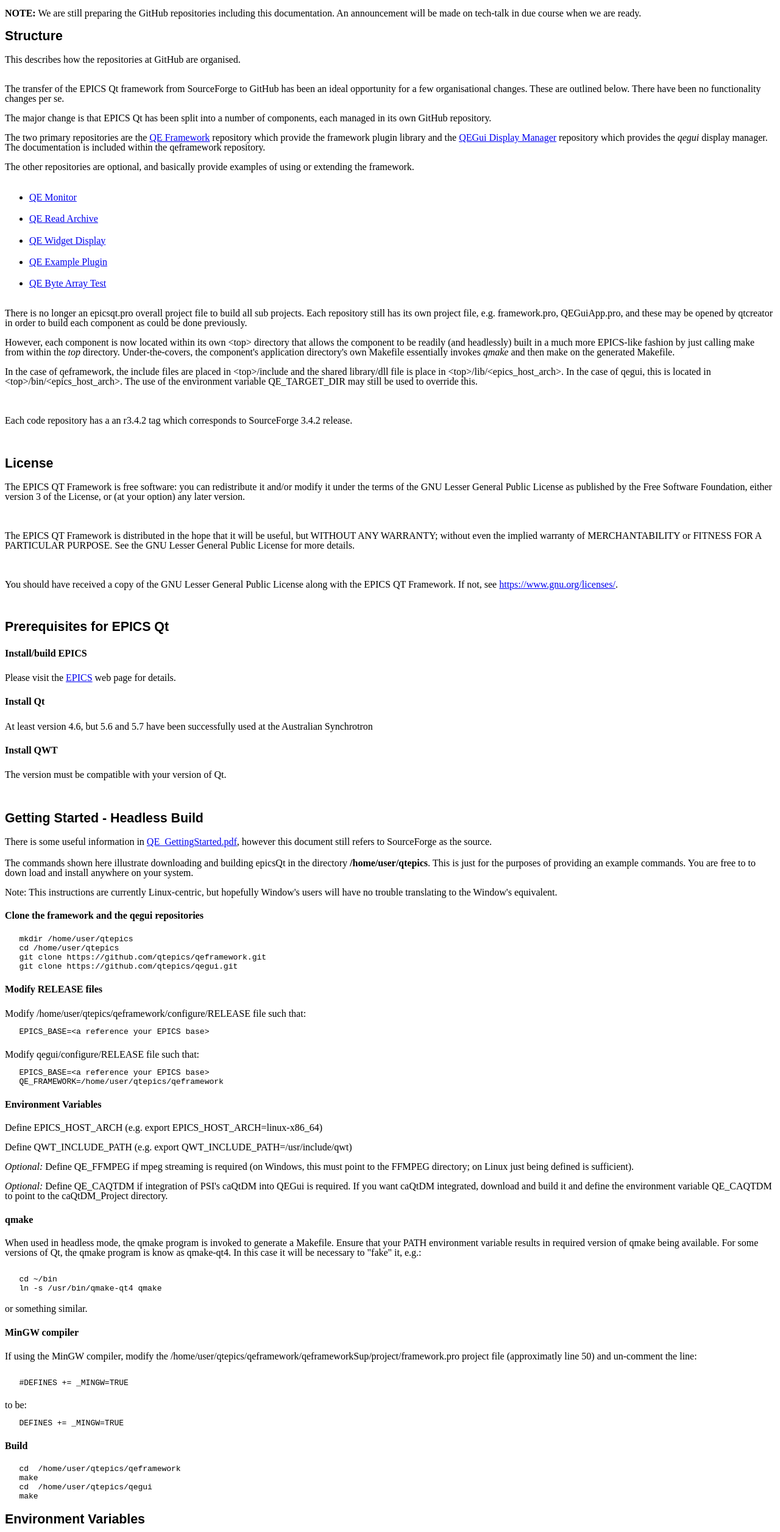
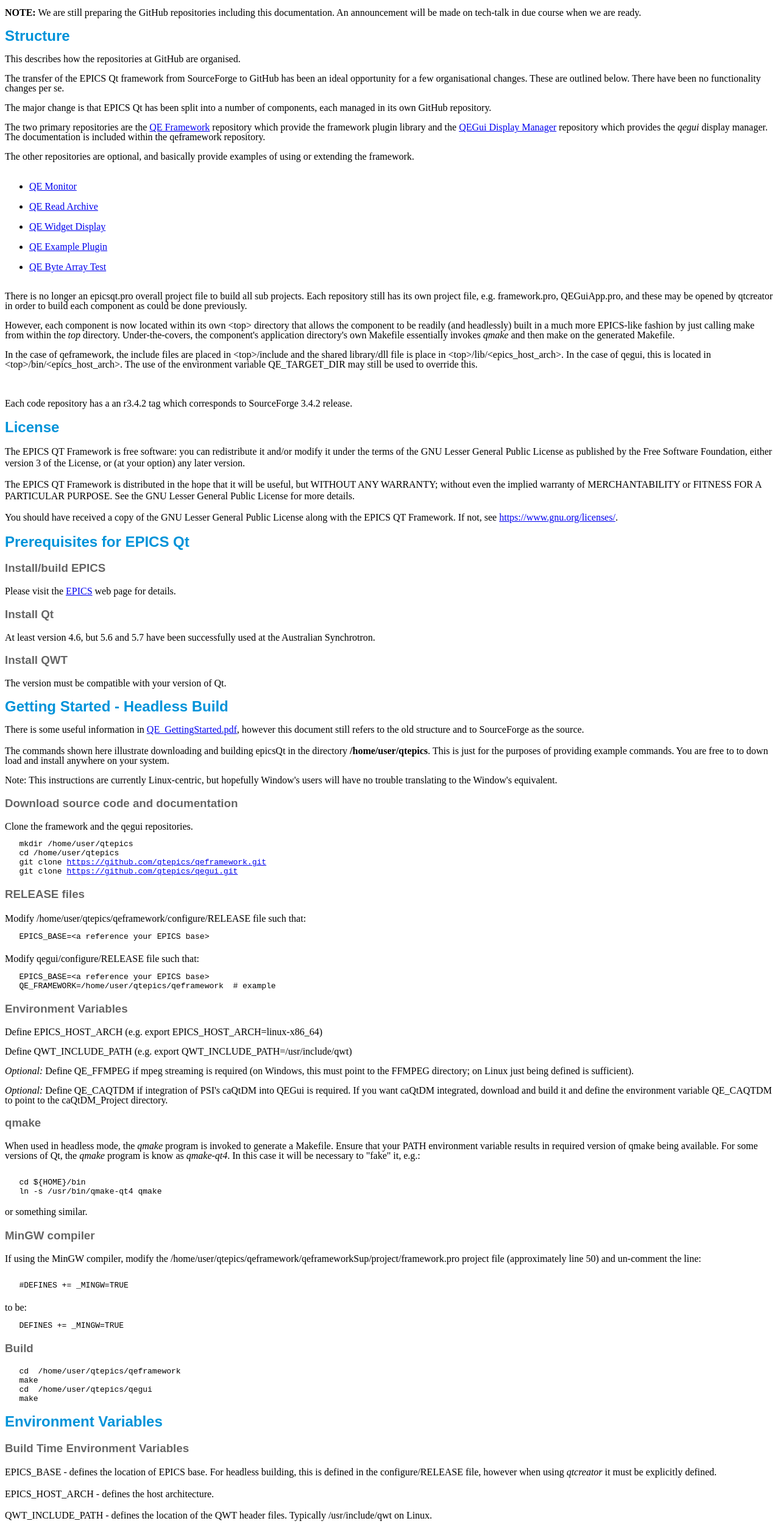
Before and after one commit to qtepics/qtepics.github.io, a plain HTML site: page index.html in a window 1280 px wide. Shown: the part 79-2592 px from the top of the page at 61% size. Drawn offline with Linux system fonts and the light colour scheme.

Commit message:
Add a little colour (headings)

```diff
--- a/index.html
+++ b/index.html
@@ -5,18 +5,18 @@
 	<title></title>
 	<meta name="generator" content="LibreOffice 4.3.7.2 (Linux)"/>
 	<meta name="created" content="2017-05-06T13:41:09.014415981"/>
-	<meta name="changed" content="2017-05-11T22:27:19.183823381"/>
+	<meta name="changed" content="2017-05-12T22:27:43.159674486"/>
 	<style type="text/css">
 		@page { margin: 0.79in }
 		p { margin-bottom: 0.1in; line-height: 120% }
-		h2.western { font-family: "Liberation Sans", sans-serif; font-size: 16pt }
-		h2.cjk { font-family: "AR PL UMing HK"; font-size: 16pt }
-		h2.ctl { font-family: "Lohit Devanagari"; font-size: 16pt }
+		h1 { margin-bottom: 0.08in; background: transparent; color: #0093d9 }
+		h1.western { font-family: "Liberation Sans", sans-serif; font-size: 18pt }
+		h1.cjk { font-family: "AR PL UMing HK"; font-size: 18pt }
+		h1.ctl { font-family: "Lohit Devanagari"; font-size: 18pt }
+		h3 { color: #666666 }
 		h3.western { font-family: "Liberation Sans", sans-serif }
 		h3.cjk { font-family: "AR PL UMing HK" }
 		h3.ctl { font-family: "Lohit Devanagari" }
-		h4.cjk { font-family: "AR PL UMing HK" }
-		h4.ctl { font-family: "Lohit Devanagari" }
 		pre.cjk { font-family: "Nimbus Mono L", monospace }
 		a:link { so-language: zxx }
 	</style>
@@ -25,17 +25,14 @@
 <p align="center" style="margin-top: 0.17in; margin-bottom: 0.08in; line-height: 100%; page-break-after: avoid">
 <font face="Liberation Sans, sans-serif"><font size="6" style="font-size: 28pt"><b>EPICS
 Qt at GitHub</b></font></font></p>
-<h2 class="western">Introduction</h2>
+<h1 class="western">Introduction</h1>
 <p style="margin-bottom: 0in; line-height: 100%"><b>NOTE:</b> We are
 still preparing the GitHub repositories including this documentation.
 An announcement will be made on tech-talk in due course when we are
 ready.</p>
-<h2 class="western">Structure</h2>
+<h1 class="western">Structure</h1>
 <p style="margin-bottom: 0in; line-height: 100%">This describes how
-the repositories at GitHub are organised.<br><br/>
-
-</p>
-<p style="margin-bottom: 0in; line-height: 100%">The transfer of the
+the repositories at GitHub are organised.<br><br>The transfer of the
 EPICS Qt framework from SourceForge to GitHub has been an ideal
 opportunity for a few organisational changes. These are outlined
 below. There have been no functionality changes per se.<br><br>The
@@ -52,26 +49,27 @@
 </p>
 <ul>
 	<li/>
-<p><a href="https://github.com/qtepics/qeMonitor">QE Monitor</a></p>
+<p style="margin-bottom: 0in; line-height: 100%"><a href="https://github.com/qtepics/qeMonitor">QE
+	Monitor</a></p>
 </ul>
 <ul>
 	<li/>
-<p><a href="https://github.com/qtepics/qeReadArchive">QE Read
-	Archive</a></p>
+<p style="margin-bottom: 0in; line-height: 100%"><a href="https://github.com/qtepics/qeReadArchive">QE
+	Read Archive</a></p>
 </ul>
 <ul>
 	<li/>
-<p><a href="https://github.com/qtepics/qeWidgetDisplay">QE
+<p style="margin-bottom: 0in; line-height: 100%"><a href="https://github.com/qtepics/qeWidgetDisplay">QE
 	Widget Display</a></p>
 </ul>
 <ul>
 	<li/>
-<p><a href="https://github.com/qtepics/qeExamplePlugin">QE
+<p style="margin-bottom: 0in; line-height: 100%"><a href="https://github.com/qtepics/qeExamplePlugin">QE
 	Example Plugin</a></p>
 </ul>
 <ul>
 	<li/>
-<p><a href="https://github.com/qtepics/qeByteArrayTest">QE
+<p style="margin-bottom: 0in; line-height: 100%"><a href="https://github.com/qtepics/qeByteArrayTest">QE
 	Byte Array Test</a></p>
 </ul>
 <p style="margin-bottom: 0in; line-height: 100%"><br>There is no
@@ -96,64 +94,54 @@
 </p>
 <p style="margin-bottom: 0in; line-height: 100%">Each code repository
 has a an  r3.4.2 tag which corresponds to SourceForge 3.4.2 release.</p>
-<p style="margin-bottom: 0in; line-height: 100%"><br/>
-
+<h1 class="western">License</h1>
+<p>The EPICS QT Framework is free software: you can redistribute it
+and/or modify it under the terms of the GNU Lesser General Public
+License as published by the Free Software Foundation, either version
+3 of the License, or (at your option) any later version.</p>
+<p>The EPICS QT Framework is distributed in the hope that it will be
+useful, but WITHOUT ANY WARRANTY; without even the implied warranty
+of MERCHANTABILITY or FITNESS FOR A PARTICULAR PURPOSE.  See the GNU
+Lesser General Public License for more details.</p>
+<p>You should have received a copy of the GNU Lesser General Public
+License along with the EPICS QT Framework.  If not, see
+<a href="https://www.gnu.org/licenses/">https://www.gnu.org/licenses/</a>.</p>
+<h1 class="western">Prerequisites for EPICS Qt</h1>
+<h3 class="western">Install/build EPICS</h3>
+<p style="margin-bottom: 0in; line-height: 100%">Please visit the
+<a href="http://www.aps.anl.gov/epics/">EPICS</a> web page for
+details.
 </p>
-<h2 class="western">License</h2>
-<p style="margin-bottom: 0in; line-height: 100%">The EPICS QT
-Framework is free software: you can redistribute it and/or modify it
-under the terms of the GNU Lesser General Public License as published
-by the Free Software Foundation, either version 3 of the License, or
-(at your option) any later version.</p>
-<p style="margin-bottom: 0in; line-height: 100%"><br/>
-
+<h3 class="western">Install Qt</h3>
+<p style="margin-bottom: 0in; line-height: 100%">At least version
+4.6, but 5.6 and 5.7 have been successfully used at the Australian
+Synchrotron.</p>
+<h3 class="western">Install QWT</h3>
+<p style="margin-bottom: 0in; line-height: 100%">The version must be
+compatible with your version of Qt.
 </p>
-<p style="margin-bottom: 0in; line-height: 100%">The EPICS QT
-Framework is distributed in the hope that it will be useful, but
-WITHOUT ANY WARRANTY; without even the implied warranty of
-MERCHANTABILITY or FITNESS FOR A PARTICULAR PURPOSE.  See the GNU
-Lesser General Public License for more details.</p>
-<p style="margin-bottom: 0in; line-height: 100%"><br/>
-
-</p>
-<p style="margin-bottom: 0in; line-height: 100%">You should have
-received a copy of the GNU Lesser General Public License along with
-the EPICS QT Framework.  If not, see <a href="https://www.gnu.org/licenses/">https://www.gnu.org/licenses/</a>.</p>
-<p style="margin-bottom: 0in; line-height: 100%"><br/>
-
-</p>
-<h2 class="western">Prerequisites for EPICS Qt</h2>
-<h4 class="western">Install/build EPICS</h4>
-<p>Please visit the <a href="http://www.aps.anl.gov/epics/">EPICS</a>
-web page for details.
-</p>
-<h4 class="western">Install Qt</h4>
-<p>At least version 4.6, but 5.6 and 5.7 have been successfully used
-at the Australian Synchrotron</p>
-<h4 class="western">Install QWT</h4>
-<p>The version must be compatible with your version of Qt.
-</p>
-<p style="margin-bottom: 0in; line-height: 100%"><br/>
-
-</p>
-<h2 class="western">Getting Started - Headless Build</h2>
+<h1 class="western">Getting Started - Headless Build</h1>
 <p style="margin-bottom: 0.2in; line-height: 100%">There is some
 useful information in <a href="https://github.com/qtepics/qeframework/blob/master/documentation/QE_GettingStarted.pdf">QE_GettingStarted.pdf</a>,
-however this document still refers to SourceForge as the source.</p>
+however this document still refers to the old structure and to
+SourceForge as the source.</p>
 <p style="margin-bottom: 0.2in; line-height: 100%">The commands shown
 here illustrate downloading and building epicsQt in the directory
 <b>/home/user/qtepics</b>. This is just for the purposes of providing
-an example commands. You are free to to down load and install
-anywhere on your system.<br><br>Note: This instructions are currently
+example commands. You are free to to down load and install anywhere
+on your system.<br><br>Note: This instructions are currently
 Linux-centric, but hopefully Window's users will have no trouble
 translating to the Window's equivalent.
 </p>
-<h4 class="western">Clone the framework and the qegui repositories</h4>
+<h3 class="western">Download source code and documentation</h3>
+<p style="margin-bottom: 0in; line-height: 100%">Clone the framework
+and the qegui repositories.</p>
 <pre class="western">   mkdir /home/user/qtepics
    cd /home/user/qtepics
-   git clone https://github.com/qtepics/qeframework.git
-   git clone https://github.com/qtepics/qegui.git</pre><h4 class="western">
-Modify RELEASE files</h4>
+   git clone <a href="https://github.com/qtepics/qeframework.git">https://github.com/qtepics/qeframework.git</a>
+   git clone <a href="https://github.com/qtepics/qegui.git">https://github.com/qtepics/qegui.git</a>
+</pre><h3 class="western">
+RELEASE files</h3>
 <p>Modify /home/user/qtepics/qeframework/configure/RELEASE file such
 that:
 </p>
@@ -161,8 +149,8 @@
 Modify qegui/configure/RELEASE file such that:
 </p>
 <pre class="western">   EPICS_BASE=&lt;a reference your EPICS base&gt;
-   QE_FRAMEWORK=/home/user/qtepics/qeframework</pre><h4 class="western">
-Environment Variables</h4>
+   QE_FRAMEWORK=/home/user/qtepics/qeframework  # example</pre><h3 class="western">
+Environment Variables</h3>
 <p style="margin-bottom: 0in; line-height: 100%">Define
 EPICS_HOST_ARCH (e.g. export EPICS_HOST_ARCH=linux-x86_64)<br><br>Define
 QWT_INCLUDE_PATH (e.g. export
@@ -174,37 +162,37 @@
 integrated, download and build it and define the environment variable
 QE_CAQTDM to point to the caQtDM_Project directory.
 </p>
-<h4 class="western">qmake</h4>
+<h3 class="western">qmake</h3>
 <p style="margin-bottom: 0in; line-height: 100%">When used in
-headless mode, the qmake program is invoked to generate a Makefile.
-Ensure that your PATH environment variable results in required
-version of qmake being available. For some versions of Qt, the qmake
-program is know as qmake-qt4. In this case it will be necessary to
-&quot;fake&quot; it, e.g.:</p>
+headless mode, the <i>qmake</i> program is invoked to generate a
+Makefile. Ensure that your PATH environment variable results in
+required version of qmake being available. For some versions of Qt,
+the <i>qmake</i> program is know as <i>qmake-qt4</i>. In this case it
+will be necessary to &quot;fake&quot; it, e.g.:</p>
 <pre class="western">
-   cd ~/bin
+   cd ${HOME}/bin
    ln -s /usr/bin/qmake-qt4 qmake </pre><p>
 or something similar.
 </p>
-<h4 class="western">MinGW compiler</h4>
+<h3 class="western">MinGW compiler</h3>
 <p style="margin-bottom: 0in; line-height: 100%">If using the MinGW
 compiler, modify the
 /home/user/qtepics/qeframework/qeframeworkSup/project/framework.pro
-project file (approximatly line 50) and un-comment the line:
+project file (approximately line 50) and un-comment the line:
 </p>
 <pre class="western" style="margin-bottom: 0.2in">   <br>   #DEFINES += _MINGW=TRUE</pre><p>
 to be:
 </p>
-<pre class="western" style="margin-bottom: 0.2in">   DEFINES += _MINGW=TRUE</pre><h4 class="western">
-Build</h4>
+<pre class="western" style="margin-bottom: 0.2in">   DEFINES += _MINGW=TRUE</pre><h3 class="western">
+Build</h3>
 <pre class="western">   cd  /home/user/qtepics/qeframework
    make
    cd  /home/user/qtepics/qegui
-   make</pre><h2 class="western">
-Environment Variables</h2>
+   make</pre><h1 class="western">
+Environment Variables</h1>
 <h3 class="western">Build Time Environment Variables</h3>
 <p>EPICS_BASE - defines the location of EPICS base. For headless
-building this is defined in the configure/RELEASE file, however when
+building, this is defined in the configure/RELEASE file, however when
 using <i>qtcreator</i> it must be explicitly defined.</p>
 <p>EPICS_HOST_ARCH - defines the host architecture.</p>
 <p>QWT_INCLUDE_PATH - defines the location of the QWT header files.
@@ -214,7 +202,7 @@
 <p>QE_FFMPEG - optional.</p>
 <p>QE_FRAMEWORK - defines the location of the qeframework <i>top</i>
 directory, and is needed the  qeframework clients such as qegui, but
-not for the framework itself.  For headless building this is defined
+not for the framework itself.  For headless building, this is defined
 in the configure/RELEASE file, however when using <i>qtcreator</i> it
 must be explicitly defined.</p>
 <p>QE_CAQTDM - optional.</p>
@@ -223,7 +211,9 @@
 </p>
 <h3 class="western">Run Time Environment Variables</h3>
 <p style="margin-bottom: 0in; line-height: 100%">The following are
-all optional.
+all optional.</p>
+<p style="margin-bottom: 0in; line-height: 100%"><br/>
+
 </p>
 <p>QE_UI_PATH &ndash; defines alternative/additional  paths used when
 searching for a ui file.</p>
@@ -260,7 +250,7 @@
 <p style="margin-bottom: 0in; line-height: 100%"><br/>
 
 </p>
-<h2 class="western">Future Plans</h2>
+<h1 class="western">Future Plans</h1>
 <h3 class="western">Complete Transition to GitHub</h3>
 <p>Tidy up documentation.</p>
 <h3 class="western">Archive Appliance</h3>
@@ -276,29 +266,44 @@
 <p style="margin-bottom: 0in; line-height: 100%"><br/>
 
 </p>
-<h2 class="western">Feed Back and Collaboration</h2>
+<h1 class="western">Feed Back and Collaboration</h1>
 <p style="margin-bottom: 0in; line-height: 100%">TBD</p>
-<h2 class="western">Credits</h2>
+<h1 class="western">Credits</h1>
 <h3 class="western">Developers</h3>
 <p style="margin-bottom: 0in; line-height: 100%">Andrew Ryder, Glenn
 Jackson, Anthony Owen,  Ricardo Fernandes, Andrew Starritt</p>
 <h3 class="western">3rd Party Software</h3>
-<p>Apart form EPICS base and Qt itself, the EPICS Qt framework used
-the following.</p>
-<p>The EPICS Qt framework relies on QWT for plotting.
+<p style="margin-bottom: 0in; line-height: 100%">Apart form EPICS
+base and Qt itself, the EPICS Qt framework used the following.</p>
+<p style="margin-bottom: 0in; line-height: 100%"><br/>
+
+</p>
+<p style="margin-bottom: 0in; line-height: 100%">The EPICS Qt
+framework relies on QWT for plotting.
 <a href="https://sourceforge.net/projects/qwt/">https://sourceforge.net/projects/qwt/</a>.</p>
-<p>To access the Channel Access Archive data, the EPICS Qt framework
-relies on the maiaXmlRpcClient and support classes written by Frerich
-Raabe &lt;raabe@kde.org&gt;, Ian Reinhart Geiser &lt;geiseri@kde.org&gt;,
+<p style="margin-bottom: 0in; line-height: 100%"><br/>
+
+</p>
+<p style="margin-bottom: 0in; line-height: 100%">To access the
+Channel Access Archive data, the EPICS Qt framework relies on the
+maiaXmlRpcClient and support classes written by Frerich Raabe
+&lt;<a href="mailto:raabe@kde.org">raabe@kde.org</a>&gt;, Ian
+Reinhart Geiser &lt;<a href="mailto:geiseri@kde.org">geiseri@kde.org</a>&gt;,
 Karl Glatz and Sebastian Wiedenroth &lt;<a href="mailto:wiedi@frubar.net">wiedi@frubar.net</a>&gt;.</p>
-<p>When built with MPEG support, the EPICS Qt framework relies on
-FFmpeg for reading MPEG image streams. <a href="https://www.ffmpeg.org/">https://www.ffmpeg.org/</a>
+<p style="margin-bottom: 0in; line-height: 100%"><br/>
+
 </p>
-<p>The QEGui application can be built to support caQtDM widgets
-provided by The Paul Scherrer Institute.
-<a href="https://epics.web.psi.ch/software/caqtdm/">https://epics.web.psi.ch/software/caqtdm/</a>.</p>
-<p><br/>
-<br/>
+<p style="margin-bottom: 0in; line-height: 100%">When built with MPEG
+support, the EPICS Qt framework relies on FFmpeg for reading MPEG
+image streams. <a href="https://www.ffmpeg.org/">https://www.ffmpeg.org/</a>
+</p>
+<p style="margin-bottom: 0in; line-height: 100%"><br/>
+
+</p>
+<p style="margin-bottom: 0in; line-height: 100%">The QEGui
+application can be built to support caQtDM widgets provided by The
+Paul Scherrer Institute. <a href="https://epics.web.psi.ch/software/caqtdm/">https://epics.web.psi.ch/software/caqtdm/</a>.</p>
+<p style="margin-bottom: 0in; line-height: 100%"><br/>
 
 </p>
 <p><br/>
```
Also changed, not shown: 1 other file.
